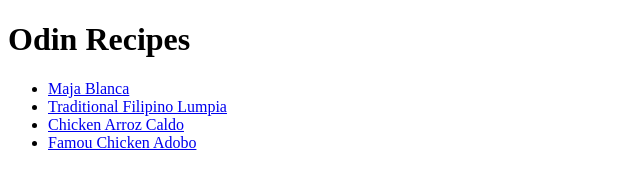
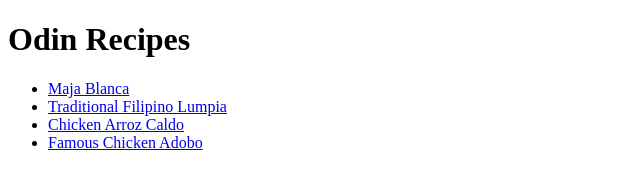
Before and after one commit to jcobeast/odin-recipes, a plain HTML site: page index.html in a window 1280 px wide. Shown: the full height of the page, 0-640 px from the left. Drawn offline with Linux system fonts and the light colour scheme.

```diff
--- a/index.html
+++ b/index.html
@@ -11,7 +11,7 @@
       <li><a href="recipes/maja_blanca.html">Maja Blanca</a></li>
       <li><a href="recipes/lumpia.html">Traditional Filipino Lumpia</a></li>
       <li><a href="recipes/arrozcaldo.html">Chicken Arroz Caldo</a></li>
-      <li><a href="recipes/adobo.html">Famou Chicken Adobo</a></li>
+      <li><a href="recipes/adobo.html">Famous Chicken Adobo</a></li>
     </ul>
   </body>
 </html>
```
